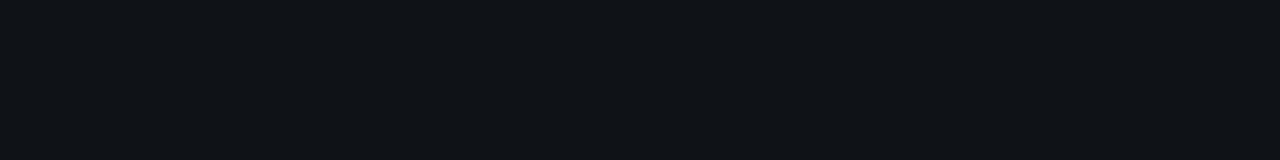
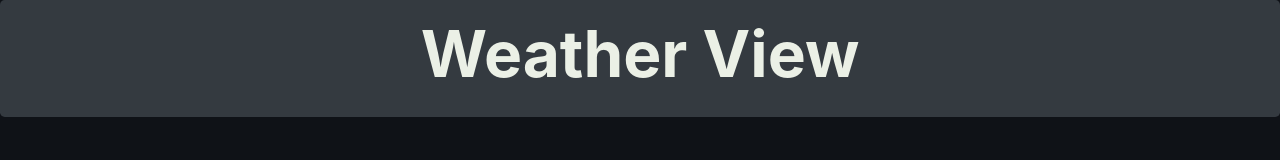
Before and after one commit to Lawhornmatt/MyWeatherChannel, a plain HTML site: page index.html in a window 1280 px wide. Drawn offline with nearby package versions, Linux system fonts and the light colour scheme.

Commit message:
Header
Header css and sizing complete

```diff
--- a/assets/css/style.css
+++ b/assets/css/style.css
@@ -12,9 +12,20 @@ body {
     color: var(--main-off-wht);
 }
 
+
 /* CLASSES  */
 
+.jumbotron {
+    padding-top: 1rem;
+    padding-bottom: 1rem;
+}
+
+
 /* IDs  */
+#titleEl {
+    font-size: 4rem;
+}
+
 
 /* ACCESSIBILITY  */
 @media (max-width: 690px) {
--- a/index.html
+++ b/index.html
@@ -28,11 +28,23 @@
   <!-- ==================== -->
   <!--      HEADER          -->
   <!-- ==================== -->
-
+  <header class="jumbotron bg-dark">
+    <h1 class="text-center font-weight-bold" id="titleEl">Weather View</h1>
+  </header>
 
   <!-- ==================== -->
-  <!--      YADA YADA       -->
+  <!--  SEARCH & HISTORY    -->
   <!-- ==================== -->
+  <section>
+
+  </section>
+
+  <!-- ==================== -->
+  <!--      DISPLAY         -->
+  <!-- ==================== -->
+  <section>
+
+  </section>
 
   <!-- jQuery  -->
   <script src="https://code.jquery.com/jquery-3.5.1.min.js"></script>
```
